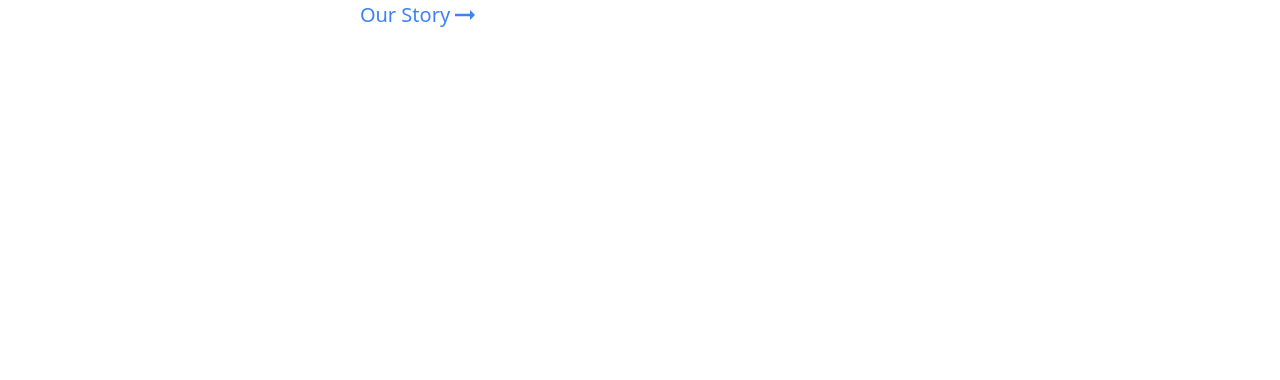
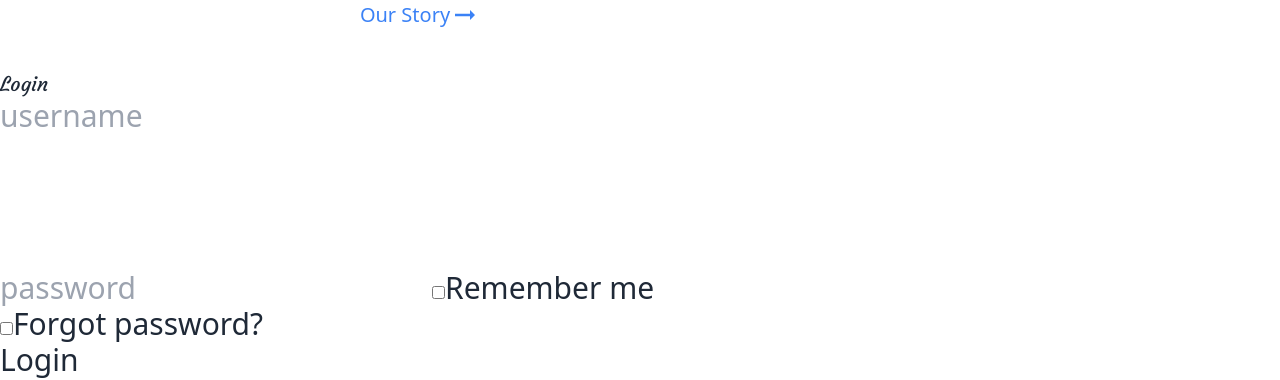
Before and after one commit to Gideon-Ngetich/Promise_Website, a React (Vite) app in the folder frontend/: page / in a window 1280 px wide. Shown: the part 1247-1627 px from the top of the page. Before the commit the page ends 1317 px from the top, so only its background shows below. Built offline with nearby package versions, Linux system fonts and the light colour scheme.

Commit message:
login page

```diff
--- a/frontend/package.json
+++ b/frontend/package.json
@@ -29,6 +29,7 @@
     "eslint-plugin-react-refresh": "^0.4.5",
     "postcss": "^8.4.33",
     "tailwindcss": "^3.4.1",
-    "vite": "^5.0.8"
+    "vite": "^5.0.12"
   }
+
 }
--- a/frontend/src/App.jsx
+++ b/frontend/src/App.jsx
@@ -1,11 +1,13 @@
 import React from 'react'
 import Home from './Pages/Home'
+import Login from './Pages/login'
 
 function App() {
 
   return (
     <>
       <Home />
+      <Login />
     </>
   )
 }
--- /dev/null
+++ b/frontend/src/Pages/login.jsx
@@ -0,0 +1,26 @@
+import React from 'react';
+
+const LoginForm = () => {
+    return (
+        <div className='wrapper flex bg slateblue w-full h-full text-3xl m-0 px-0 border-box '>
+            <form action="" >
+                <h1 className='text-xl flex justif-center items-center' style={{fontFamily: 'Courgette'}}>Login</h1>
+                <div className='input-box position:relative w-full h-full bg-salmon'>
+                    <input type="text" placeholder='username' required />
+                </div>
+                <div className="input-box color:red" >
+                <input type = "password" placeholder='password'required/>
+                    <label><input type="checkbox" />Remember me</label>
+                </div>
+                <div className='remember-forgot'>
+                    <label><input type="checkbox" /></label>
+                    <a href='#'>Forgot password?</a>
+                </div>
+                <button type="submit">Login</button>
+                <div className ='register-link'></div>
+            </form>
+        </div>
+    );
+}
+
+export default LoginForm;
```
Also changed, not shown: 1 other file (tests, documents, lock files or other folders).
